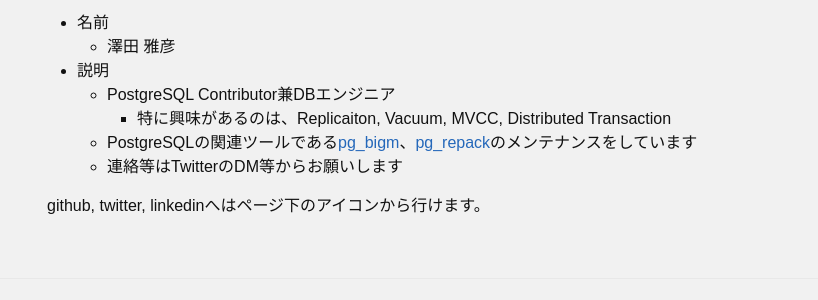
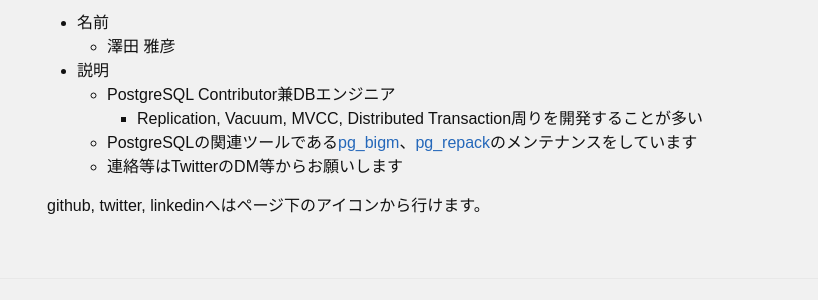
Before and after one commit to MasahikoSawada/masahikosawada.github.io, a Jekyll site: the page built from about.md, in a window 1280 px wide. Shown: the part 141-441 px from the top of the page, without its empty margins (223-1041 px from the left). Built offline with Jekyll 4.4.1, drawn with Linux system fonts in a browser that asks for light colours.

Commit message:
Update my profile.

```diff
--- a/about.md
+++ b/about.md
@@ -8,7 +8,7 @@
   * 澤田 雅彦
 * 説明
   * PostgreSQL Contributor兼DBエンジニア
-    * 特に興味があるのは、Replicaiton, Vacuum, MVCC, Distributed Transaction
+    * Replication, Vacuum, MVCC, Distributed Transaction周りを開発することが多い
   * PostgreSQLの関連ツールである[pg_bigm](http://pgbigm.osdn.jp/)、[pg_repack](https://reorg.github.io/pg_repack/jp/)のメンテナンスをしています
   * 連絡等はTwitterのDM等からお願いします
 
```
